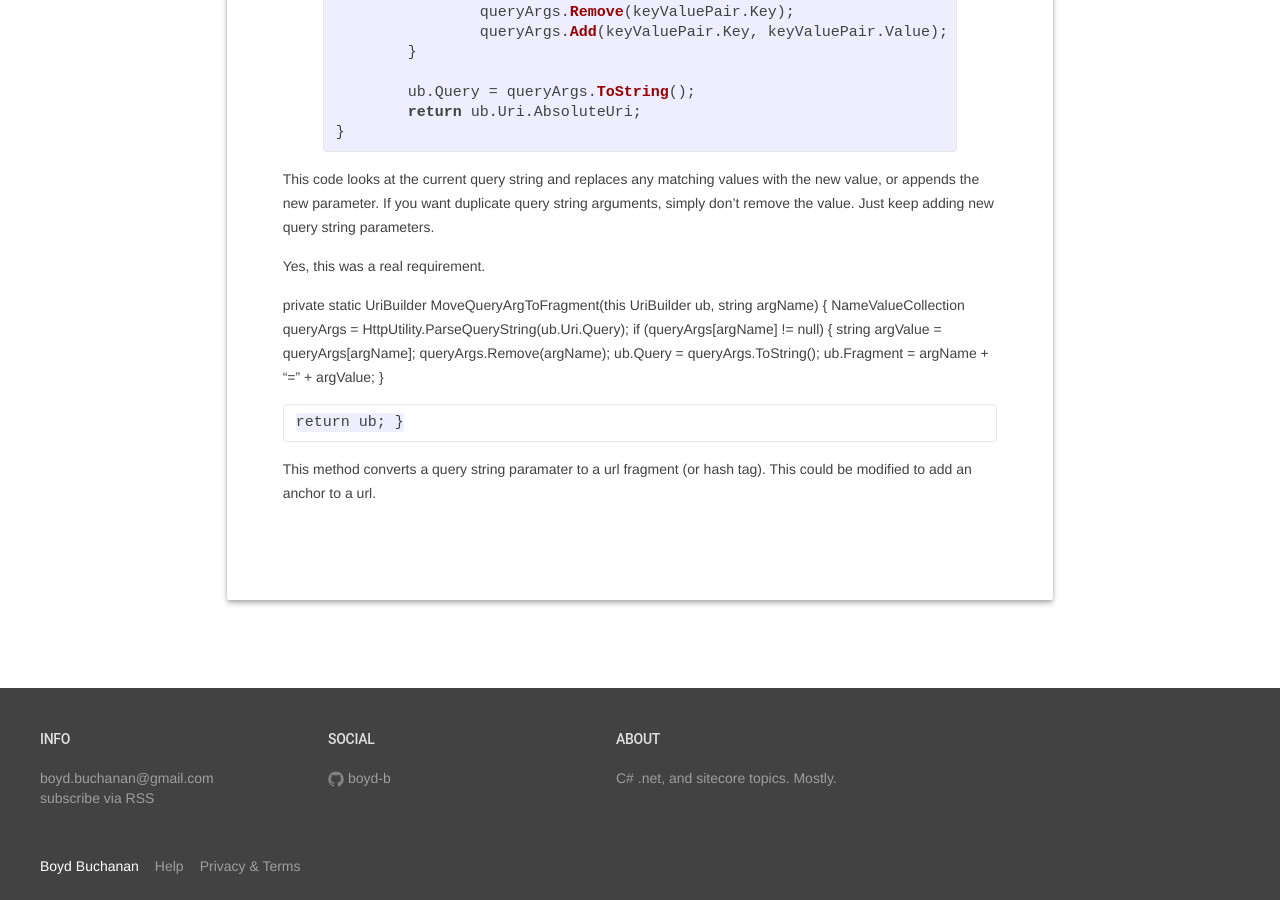
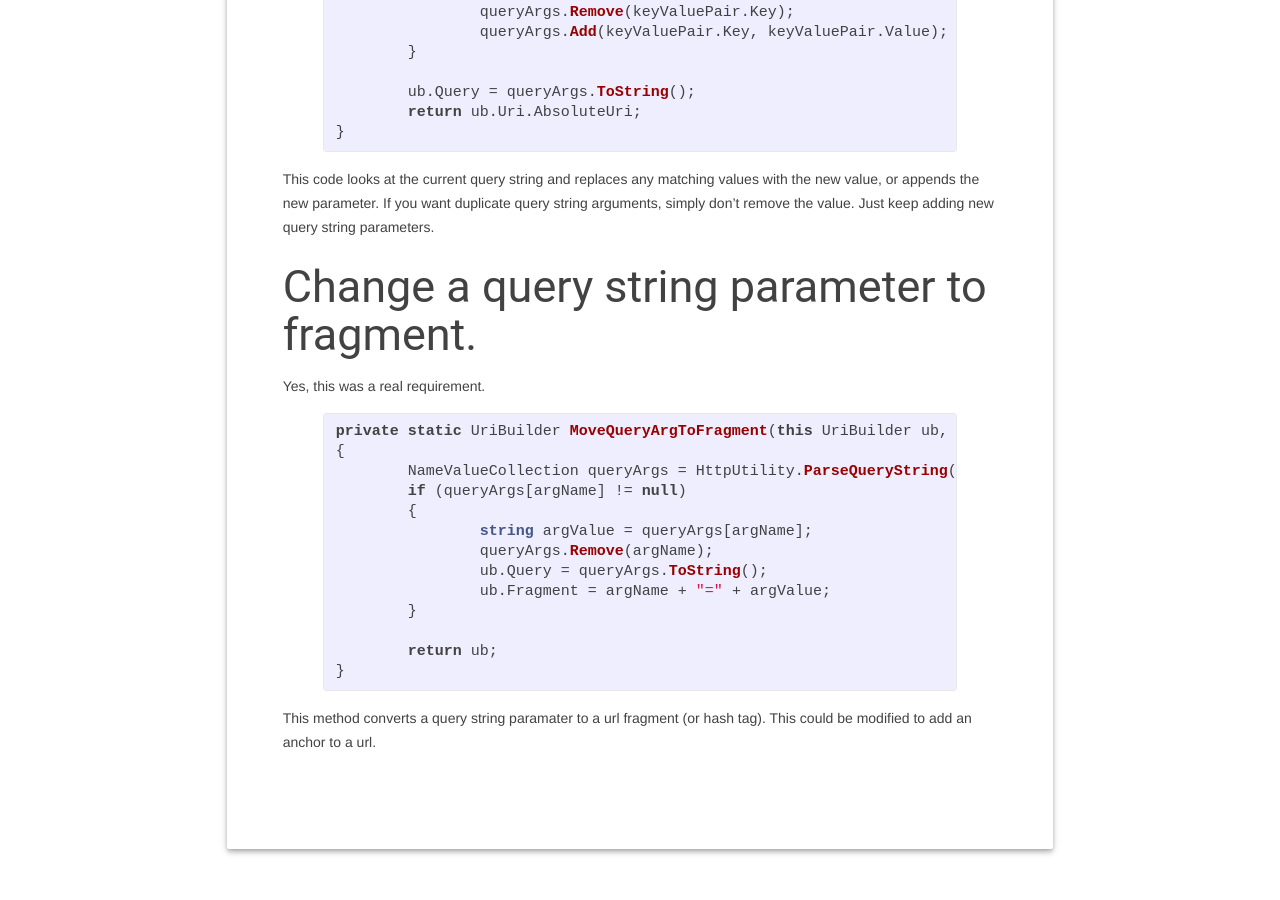
Before and after one commit to Boyd-B/boyd-b.github.io, a Jekyll site: the page built from _posts/2018/2018-2-28-add-update-query-string.markdown, in a window 1280 px wide and 900 px high, scrolled down 573 px. Built offline with Jekyll 4.4.1, drawn with Linux system fonts in a browser that asks for light colours.

Commit message:
Update 2018-2-28-add-update-query-string.markdown

```diff
--- a/_posts/2018/2018-2-28-add-update-query-string.markdown
+++ b/_posts/2018/2018-2-28-add-update-query-string.markdown
@@ -33,7 +33,11 @@ This code looks at the current query string and replaces any matching values wit
 or appends the new parameter. If you want duplicate query string arguments, simply don't remove
 the value. Just keep adding new query string parameters.
 
+## Change a query string parameter to fragment.
+
 Yes, this was a real requirement.
+
+{% highlight c# %}
 
 private static UriBuilder MoveQueryArgToFragment(this UriBuilder ub, string argName)
 {
@@ -49,4 +53,6 @@ private static UriBuilder MoveQueryArgToFragment(this UriBuilder ub, string argN
 	return ub;
 }
 
+{% endhighlight %}
+
 This method converts a query string paramater to a url fragment (or hash tag). This could be modified to add an anchor to a url.
```
